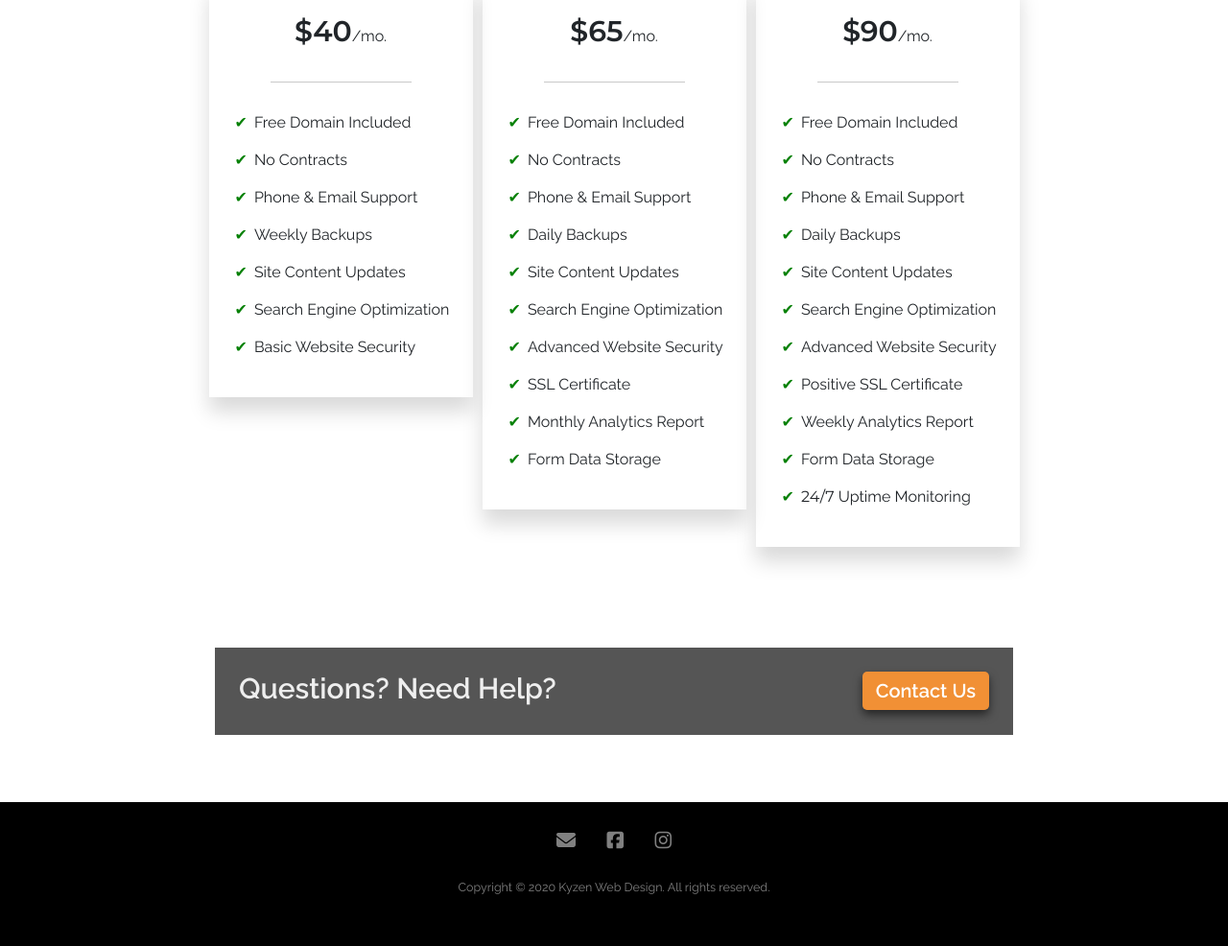
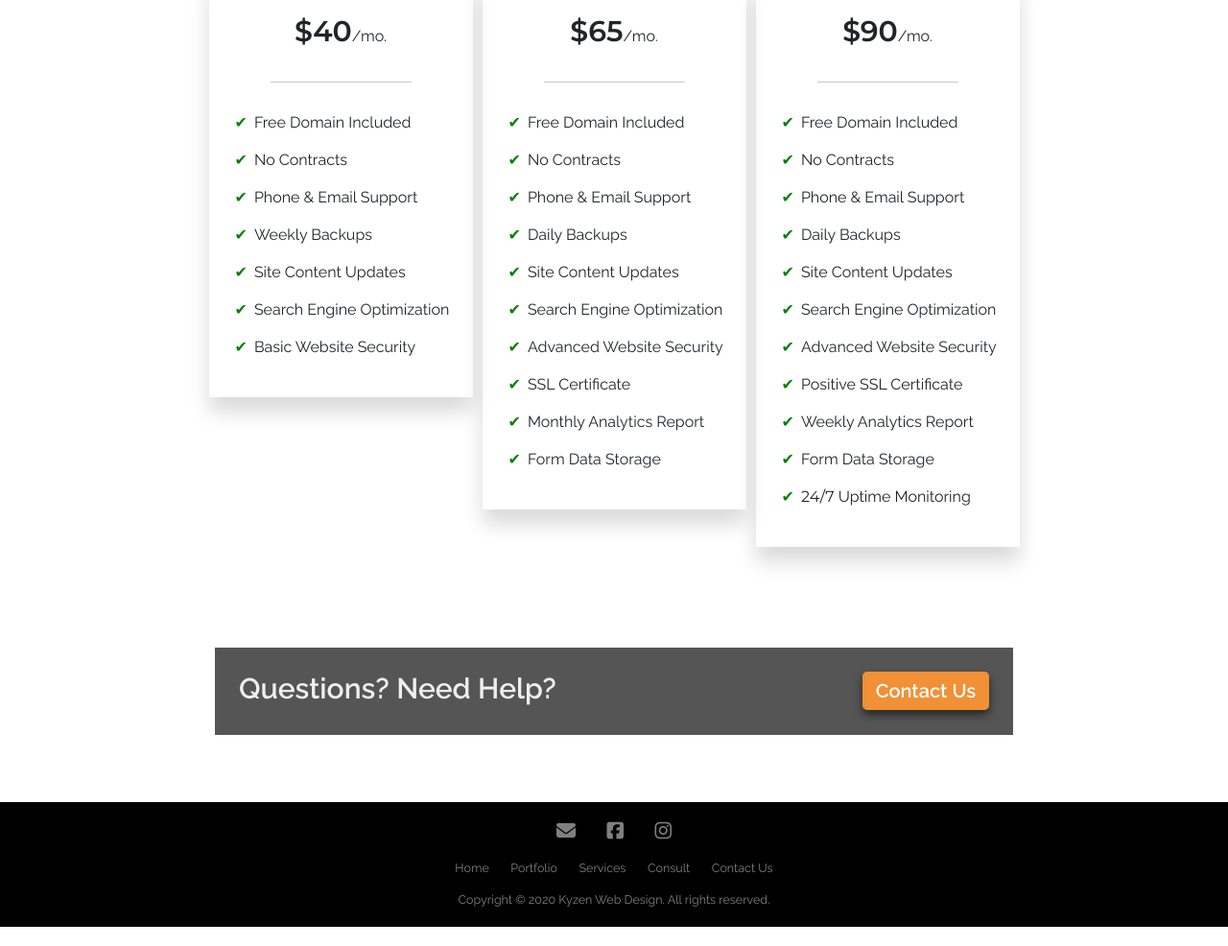
Before and after one commit to tryptonite/KyzenWebDesign, a website: page services.html in a window 1280 px wide. Shown: the part 1892-2878 px from the top of the page at 96% size. Drawn offline with nearby package versions, Linux system fonts and the light colour scheme.

Commit message:
Added Footer Links

```diff
--- a/sass/layout/_footer.scss
+++ b/sass/layout/_footer.scss
@@ -1,6 +1,6 @@
 .footer{
     background-color: $color-black;
-    height:150px;
+    height:130px;
     text-align:center;
     overflow-y:hidden;
     // display:flex;
@@ -8,14 +8,33 @@
     justify-content: center;
     align-items: center;
 
+    hr{
+        border-color:grey;
+    }
+
+    &__pages{
+        margin-bottom: 1.5rem;
+
+
+        a{
+            text-decoration: none;
+            padding:0 1rem;
+        }
+    }
+
+    &__links{
+        color:grey;
+        font-size:1.25rem;
+    }
+
     & p{
         color:grey;
         font-size: 1.25rem;
-        // line-height:150px;
+        margin-top: 1rem;
     }
 
     & .sm-icon{
-        margin:3rem 1.5rem 3rem;
+        margin:2rem 1.5rem 2rem;
         color:grey;
     }
 }
--- a/services.html
+++ b/services.html
@@ -155,6 +155,13 @@
             <i class="fab sm-icon fa-facebook-square fa-2x"></i>
             <i class="fab sm-icon fa-instagram fa-2x"></i>
             <br>
+            <div class="footer__pages">
+                <a href="index.html" class="footer__links">Home</a>
+                <a href="portfolio.html" class="footer__links">Portfolio</a>
+                <a href="services.html" class="footer__links">Services</a>
+                <a href="consult.html" class="footer__links">Consult</a>
+                <a href="contact.html" class="footer__links">Contact Us</a>
+            </div>
             <p>Copyright &copy 2020 Kyzen Web Design. All rights reserved.</p>
         </div>
     </footer>
```
Also changed, not shown: consult.html (+7 -0 lines), contact.html (+8 -1 lines), index.html (+7 -0 lines), portfolio.html (+7 -0 lines), css/style.css.
